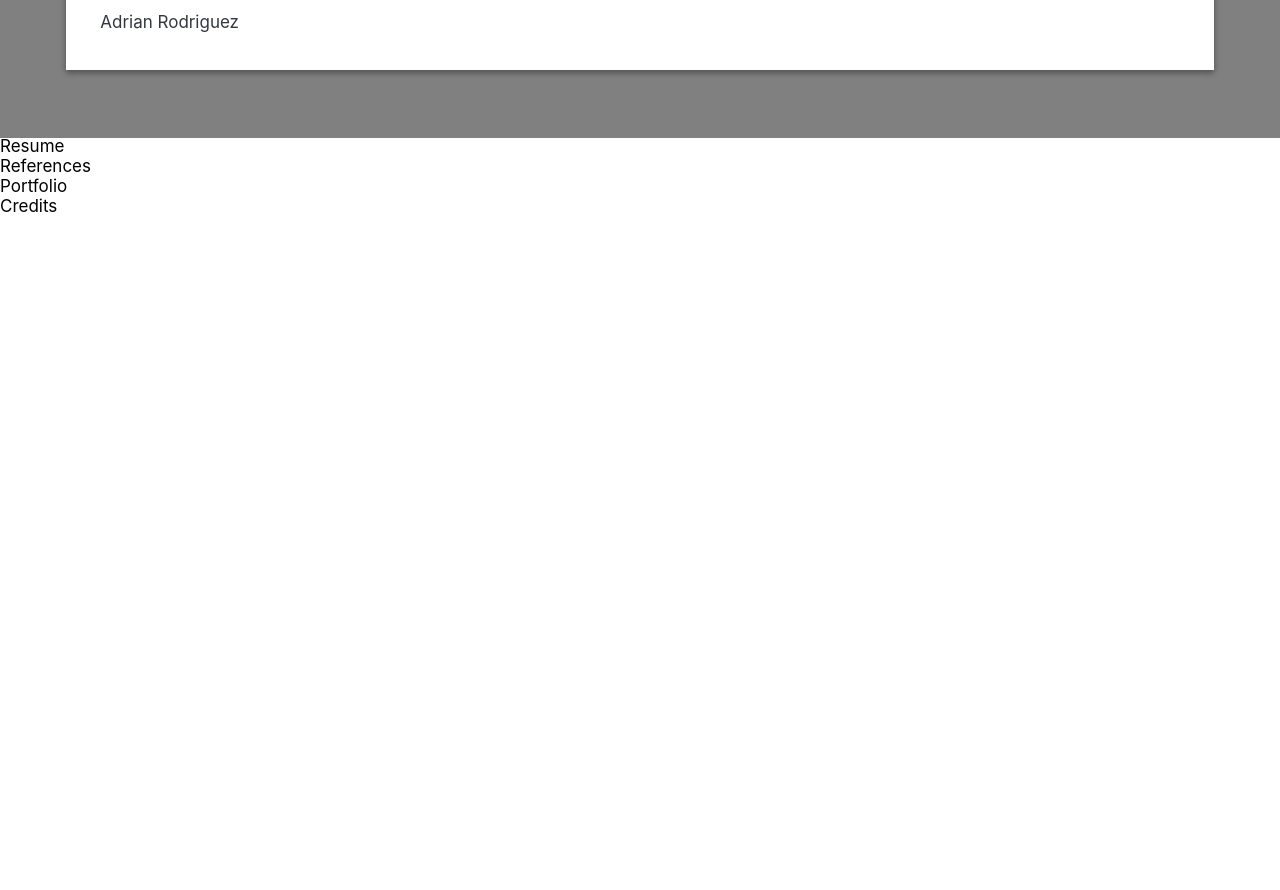
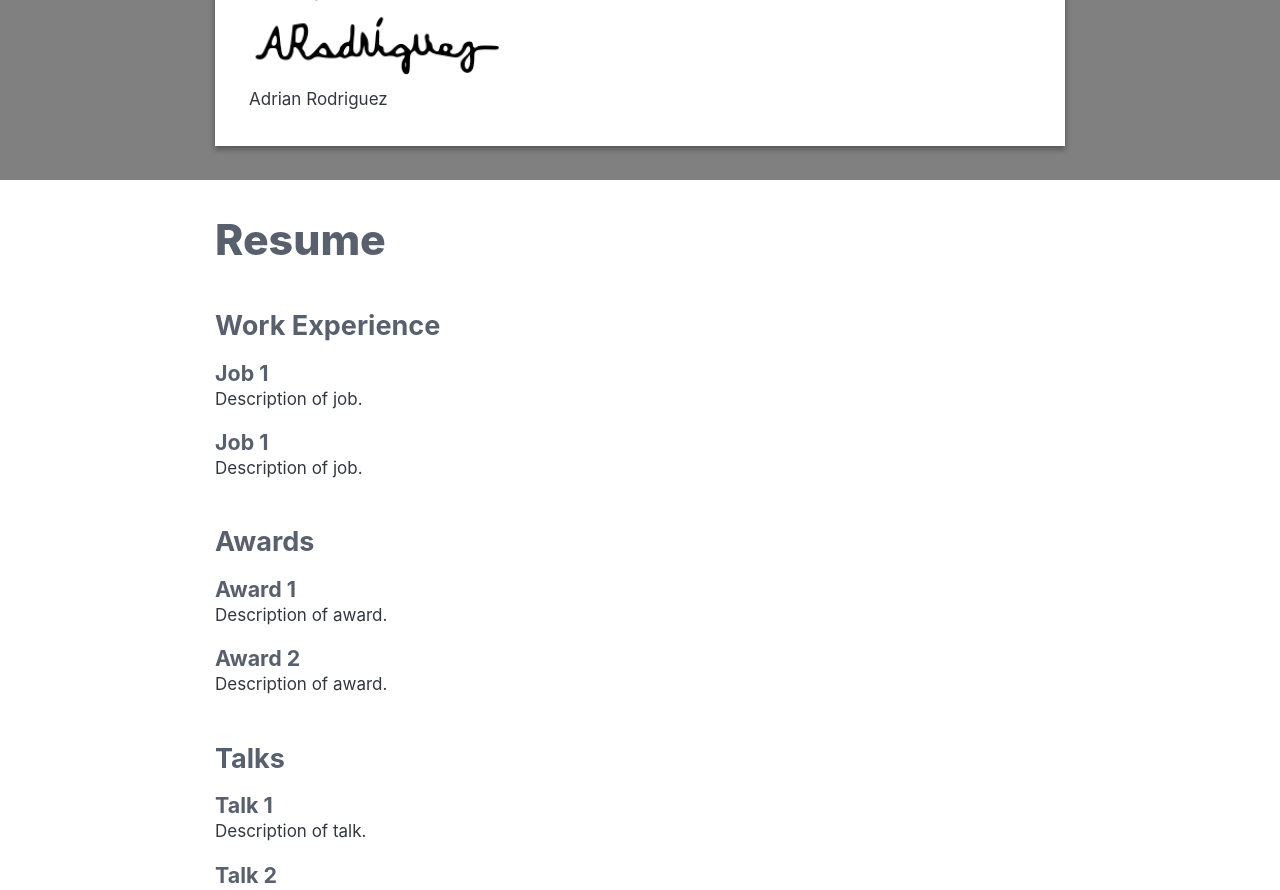
Before and after one commit to arodcasanova/portfolio, a React (Create React App) app: page / in a window 1280 px wide. Shown: the part 1900-2790 px from the top of the page. Before the commit the page ends 2116 px from the top, so only its background shows below. Built offline with nearby package versions, Linux system fonts and the light colour scheme.

Commit message:
Add resume start

```diff
--- a/src/components/Letter.jsx
+++ b/src/components/Letter.jsx
@@ -6,31 +6,37 @@ import signature from 'images/signature.png';
 const LetterSection = styled.section`
 	display: flex;
 	justify-content: center;
-	padding: 4rem;
+	padding: 2rem;
 	margin: -.1rem;
 	background-color: grey;
 `;
 
 const LetterBackground = styled.article`
-	max-width: 120rem;
+	max-width: 50rem;
 	padding: 2rem;
 	background-color: white;
 	box-shadow: 0 3px 6px rgba(0,0,0,0.16), 0 3px 6px rgba(0,0,0,0.23);
 `;
 
-const LetterValediction = styled(Paragraph)`
-	margin-bottom: 0;
-`;
+const LetterHeader = () => (
+	<header>
+		<Paragraph>Dear Apple,</Paragraph>
+	</header>
+);
 
 const LetterSignature = styled.img`
-	height: 5rem;
+	height: 4rem;
 	margin-top: -.6rem;
 	margin-bottom: .2rem;
 `;
 
+const LetterSignaturePrint = styled(Paragraph)`
+	margin-bottom: 0;
+`;
+
 const LetterCopy = () => (
 	<Fragment>
-		<Paragraph>Dear Apple,</Paragraph>
+		<LetterHeader />
 		<Paragraph>
 			Lorem ipsum dolor sit amet, consectetur adipiscing elit, sed do eiusmod tempor incididunt ut labore et dolore magna aliqua. Diam maecenas sed enim ut sem viverra aliquet. Posuere ac ut consequat semper viverra nam libero. Non enim praesent elementum facilisis leo vel fringilla. Quam quisque id diam vel quam elementum pulvinar. Eget mi proin sed libero enim sed faucibus turpis. Gravida in fermentum et sollicitudin. Sem viverra aliquet eget sit amet. Nibh ipsum consequat nisl vel pretium lectus quam. Lectus nulla at volutpat diam ut.
 		</Paragraph>
@@ -50,7 +56,7 @@ const LetterCopy = () => (
 		<LetterSignature
 			src={signature}
 			alt="Adrian's signature, handwritten as 'A Rodriguez' in black ink." />
-		<LetterValediction>Adrian Rodriguez</LetterValediction>
+		<LetterSignaturePrint>Adrian Rodriguez</LetterSignaturePrint>
 	</Fragment>
 );
 
--- a/src/components/Resume.jsx
+++ b/src/components/Resume.jsx
@@ -1,8 +1,88 @@
 import React from 'react';
-// import styled from 'styled-components';
+import styled from 'styled-components';
+import {
+	CaptionLight,
+	CaptionBold,
+	Paragraph,
+	HeaderSmall,
+	HeaderMedium,
+	HeaderLarge
+ } from 'components/core/Type';
+
+const ResumeSection = styled.section`
+	display: flex;
+	justify-content: center;
+	padding: 2rem;
+`;
+
+const ResumeSubsection = styled.div`
+	margin-bottom: 1.59rem;
+`;
+
+const ResumeGrid = styled.article`
+	display: grid;
+	width: 100%;
+	max-width: 50rem;
+`;
+
+const ResumeHeader = () => (
+	<header>
+		<HeaderLarge>Resume</HeaderLarge>
+	</header>
+);
+
+const JobHeader = styled(HeaderSmall)`
+	margin-bottom: 0;
+`;
+
+const WorkExperience = () => (
+	<ResumeSubsection>
+		<HeaderMedium>Work Experience</HeaderMedium>
+		<JobHeader>Job 1</JobHeader>
+		<Paragraph>Description of job.</Paragraph>
+		<JobHeader>Job 1</JobHeader>
+		<Paragraph>Description of job.</Paragraph>
+	</ResumeSubsection>
+);
+
+const Awards = () => (
+	<ResumeSubsection>
+		<HeaderMedium>Awards</HeaderMedium>
+		<JobHeader>Award 1</JobHeader>
+		<Paragraph>Description of award.</Paragraph>
+		<JobHeader>Award 2</JobHeader>
+		<Paragraph>Description of award.</Paragraph>
+	</ResumeSubsection>
+);
+
+const Talks = () => (
+	<ResumeSubsection>
+		<HeaderMedium>Talks</HeaderMedium>
+		<JobHeader>Talk 1</JobHeader>
+		<Paragraph>Description of talk.</Paragraph>
+		<JobHeader>Talk 2</JobHeader>
+		<Paragraph>Description of talk.</Paragraph>
+	</ResumeSubsection>
+);
+
+const Education = () => (
+	<ResumeSubsection>
+		<HeaderMedium>Education</HeaderMedium>
+		<JobHeader>Stanford University</JobHeader>
+		<Paragraph>Description of activites.</Paragraph>
+	</ResumeSubsection>
+);
 
 const Resume = () => (
-	<h1>Resume</h1>
+	<ResumeSection>
+		<ResumeGrid>
+			<ResumeHeader />
+			<WorkExperience />
+			<Awards />
+			<Talks />
+			<Education />
+		</ResumeGrid>
+	</ResumeSection>
 );
 
 export default Resume;
--- a/src/components/Video.jsx
+++ b/src/components/Video.jsx
@@ -5,7 +5,8 @@ const VideoFrame = styled.iframe`
 	width: 100%;
 	height: 50rem;
 	border: none;
-	margin-bottom: -2px;
+	margin-bottom: -0.1rem;
+	margin-right: 0;
 `;
 
 const Video = () => (
--- a/src/components/core/Type.jsx
+++ b/src/components/core/Type.jsx
@@ -1,32 +1,32 @@
 import styled from 'styled-components';
 
-// Type Scale: Golden Tritonic
+// Type Scale: Musical Tritonic
 // ----------
 // f0 = 1em = 17px
-// r = 1.618034
+// r = 2
 // n = 3
 
-export const LargeHeader = styled.h1`
-	margin-top: 1rem;
-	font-size: 1.618rem;
+export const HeaderLarge = styled.h1`
+	margin-bottom: 2.52rem;
+	font-size: 2.52rem;
+	font-weight: 800;
+	font-style: normal;
+	line-height: 1.25;
+	color: rgb(88, 96, 110);
+`;
+
+export const HeaderMedium = styled.h2`
+	margin-bottom: 1rem;
+	font-size: 1.59rem;
 	font-weight: 700;
 	font-style: normal;
 	line-height: 1.25;
 	color: rgb(88, 96, 110);
 `;
 
-export const MediumHeader = styled.h2`
-	margin-top: 1rem;
-	font-size: 1.372rem;
-	font-weight: 700;
-	font-style: normal;
-	line-height: 1.25;
-	color: rgb(88, 96, 110);
-`;
-
-export const SmallHeader = styled.h3`
-	margin-top: 1rem;
-	font-size: 1.174rem;
+export const HeaderSmall = styled.h3`
+	margin-bottom: 1rem;
+	font-size: 1.26rem;
 	font-weight: 700;
 	font-style: normal;
 	line-height: 1.25;
@@ -43,14 +43,14 @@ export const Paragraph = styled.p`
 `;
 
 export const CaptionBold = styled.p`
-	font-size: .852rem;
+	font-size: .79rem;
 	font-weight: 700;
 	line-height: 1.25;
 	color: rgb(51, 56, 64);
 `;
 
 export const CaptionMedium = styled.p`
-	font-size: .852rem;
+	font-size: .79rem;
 	font-weight: 600;
 	line-height: 1.25;
 	color: rgb(88, 96, 110);
--- a/src/components/navigation/Navigation.jsx
+++ b/src/components/navigation/Navigation.jsx
@@ -17,8 +17,8 @@ const NavGrid = styled.div`
 	align-items: center;
 	padding: 1rem 2rem;
 	width: 100%;
-	max-width: 120rem;
-	@media (max-width: 600px) {
+	max-width: 50rem;
+	@media (max-width: 700px) {
 		grid-template-columns: auto;
 		grid-template-rows: auto 1rem auto;
 	}
--- a/src/index.jsx
+++ b/src/index.jsx
@@ -14,9 +14,9 @@ const Main = () => (
 		<Video />
 	    <Letter />
 	    <Resume />
-	    <References />
-	    <Portfolio />
-	    <Credits />
+	    {/* <References /> */}
+	    {/* <Portfolio /> */}
+	    {/* <Credits /> */}
 	</main>
 );
 
```
